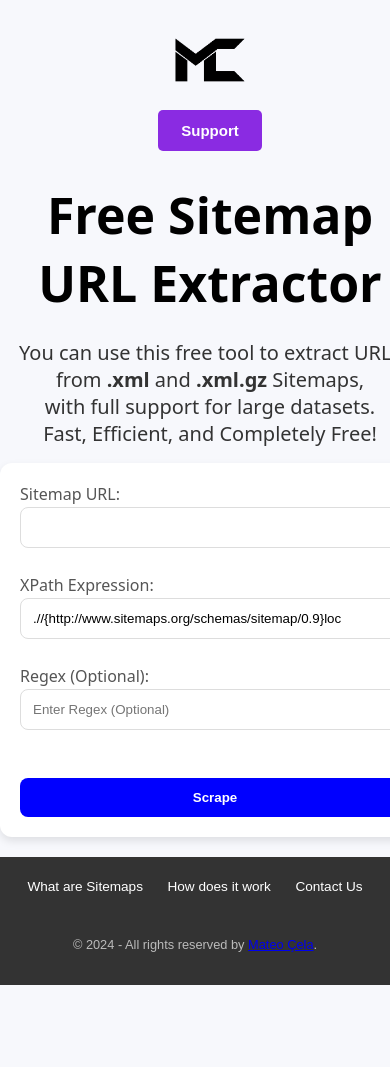
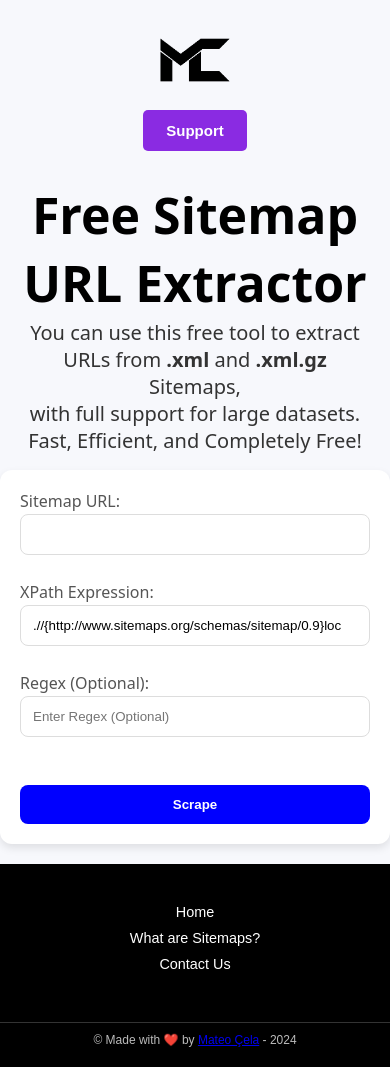
Before and after one commit to mateo1mc/XML-Scraper, a Flask app: page / in a window 390 px wide; the page is wider, and only the part inside the window is pictured. Before the commit the page ends 985 px from the top of that part, so only its background shows below. Run offline with Flask 3, Linux system fonts and the light colour scheme.

Commit message:
final touches

```diff
--- a/app.py
+++ b/app.py
@@ -18,6 +18,10 @@
 def home():
     current_year = datetime.now().year
     return render_template("index.html", current_year=current_year)
+
+@app.route('/sitemaps')
+def sitemaps():
+    return render_template('sitemaps.html', current_year=datetime.now().year)
 
 # Route: Extract URLs from Sitemap
 @app.route('/scrape', methods=['POST'])
--- a/static/footer.css
+++ b/static/footer.css
@@ -1,52 +1,80 @@
-/* Footer container styling */
-.footer {
-    background-color: #333; /* Dark background for a modern look */
-    color: #fff; /* White text for contrast */
-    padding: 20px 0;
-    text-align: center;
-    font-family: 'Arial', sans-serif;
-    position: relative;
-    width: 100%;
-    bottom: 0;
-    margin: 0 auto;
+/* General Reset */
+* {
+    margin: 0;
+    padding: 0;
+    box-sizing: border-box;
 }
 
+body {
+    margin: 0;
+    overflow-x: hidden;
+}
+
+/* Footer Styles */
+footer {
+    background-color: #000000;
+    color: white;
+    padding: 20px 0;
+    font-family: 'Arial', sans-serif;
+    width: 100%;
+    overflow: hidden;
+    box-sizing: border-box;
+}
+
+/* Container for footer content */
 .footer-content {
     display: flex;
     flex-direction: column;
+    justify-content: center;
     align-items: center;
-    justify-content: center;
+    text-align: center;
+    margin: 0 auto;
+    padding: 0 15px;
 }
 
+/* Footer links */
 .footer-links {
+    display: flex;
+    flex-wrap: wrap;
+    gap: 20px;
     margin-bottom: 10px;
 }
 
 .footer-links a {
-    color: #fff;
+    color: white;
     text-decoration: none;
-    margin: 0 15px;
-    font-size: 0.9rem;
     transition: color 0.3s ease;
+    font-size: 1rem;
+    white-space: nowrap;
 }
 
 .footer-links a:hover {
-    color: #ffcc00; /* Accent color for links */
+    color: blue;
 }
 
-  .footer-copyright {
-    font-size: 0.8rem;
-    color: #bbb; /* Slightly lighter text for copyright */
-    margin-top: 10px;
+/* Footer bottom style */
+.footer-bottom {
+    text-align: center;
+    margin-top: 20px;
+    font-size: 14px;
+    border-top: 1px solid rgba(255, 255, 255, 0.2);
+    padding-top: 10px;
+    color: #bbb;
 }
 
 /* Responsive Design */
 @media (max-width: 768px) {
+    .footer-content {
+        padding: 20px;
+    }
     .footer-links {
-      margin-bottom: 20px;
+        flex-direction: column;
+        gap: 10px;
     }
     .footer-links a {
-      margin: 0 10px;
-      font-size: 0.85rem;
+        font-size: 0.9rem;
+    }
+    .footer-bottom {
+        font-size: 12px;
     }
 }
--- a/templates/footer.html
+++ b/templates/footer.html
@@ -3,12 +3,13 @@
 
     <div class="footer-content">
       <div class="footer-links">
-        <a href="/privacy">What are Sitemaps</a>
-        <a href="/terms">How does it work</a>
-        <a href="/contact">Contact Us</a>
-      </div>
-      <div class="footer-copyright">
-        <p>&copy; {{ current_year }} - All rights reserved by <a href="https://www.linkedin.com/in/mateo1mc" target="_blank">Mateo Çela</a>.</p>
+        <a href="/">Home</a>
+        <a href="/sitemaps">What are Sitemaps?</a>
+        <a href="https://www.linkedin.com/in/mateo1mc" target="_blank">Contact Us</a>
       </div>
     </div>
-  </footer>
+
+    <div class="footer-bottom">
+        <p>&copy; Made with ❤️ by <a href="https://www.linkedin.com/in/mateo1mc" target="_blank">Mateo Çela</a> - {{ current_year }}</p>
+    </div>
+</footer>
--- a/templates/index.html
+++ b/templates/index.html
@@ -10,10 +10,14 @@
     <!-- Header Section -->
     <header class="header">
         <div class="header-left">
-            <img src="/static/mc-logo-black.png" alt="Logo" class="logo">
+            <a href="/">
+                <img src="/static/mc-logo-black.png" alt="Logo" class="logo">
+            </a>
         </div>
         <div class="header-right">
-            <button class="header-button">Support</button>
+            <a href="https://www.linkedin.com/in/mateo1mc" target="_blank">
+                <button class="header-button">Support</button>
+            </a>
         </div>
         <h1 class="header-title">Free Sitemap URL Extractor</h1>
         <p class="header-title">You can use this free tool to extract URLs from <b>.xml</b> and <b>.xml.gz</b> Sitemaps, <br>with full support for large datasets. <br>
```
Also changed, not shown: templates/sitemaps.html (added, +78 -0 lines). Lines whose indentation alone changed are shown as unchanged.
